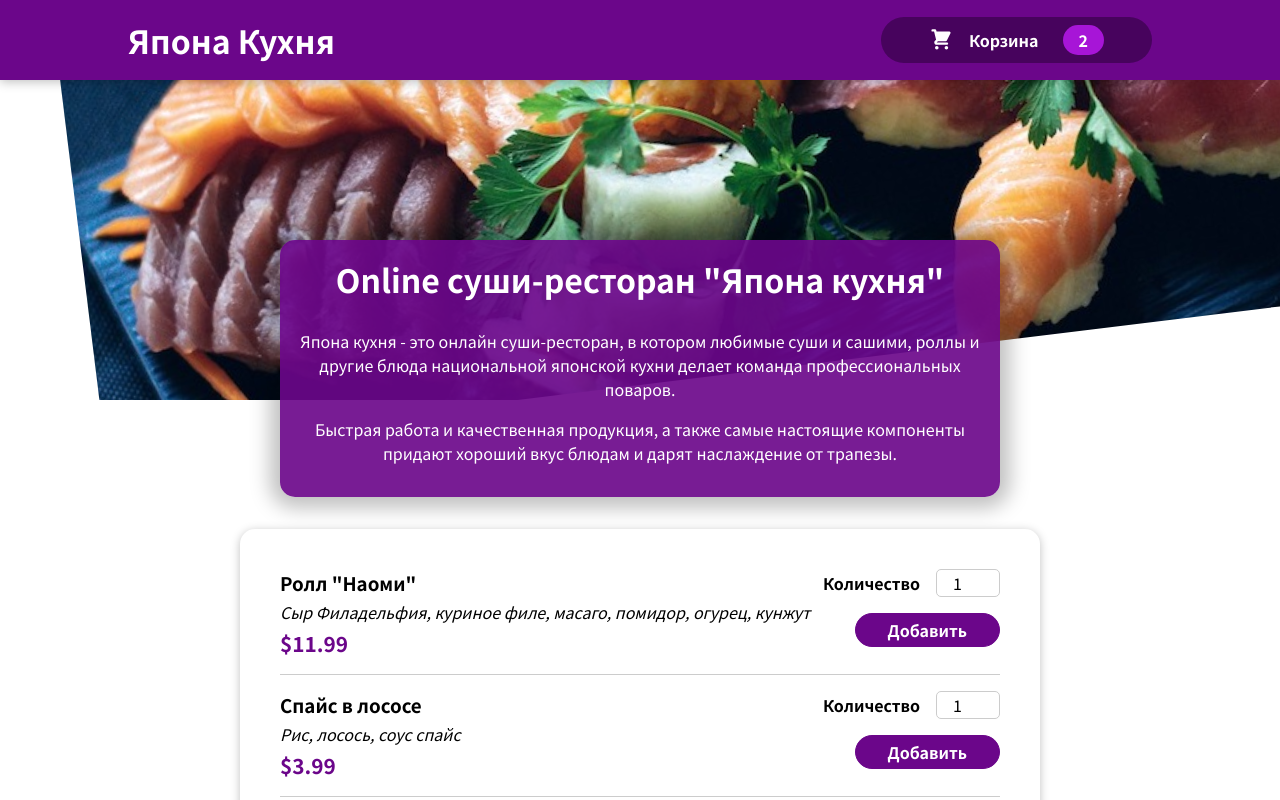
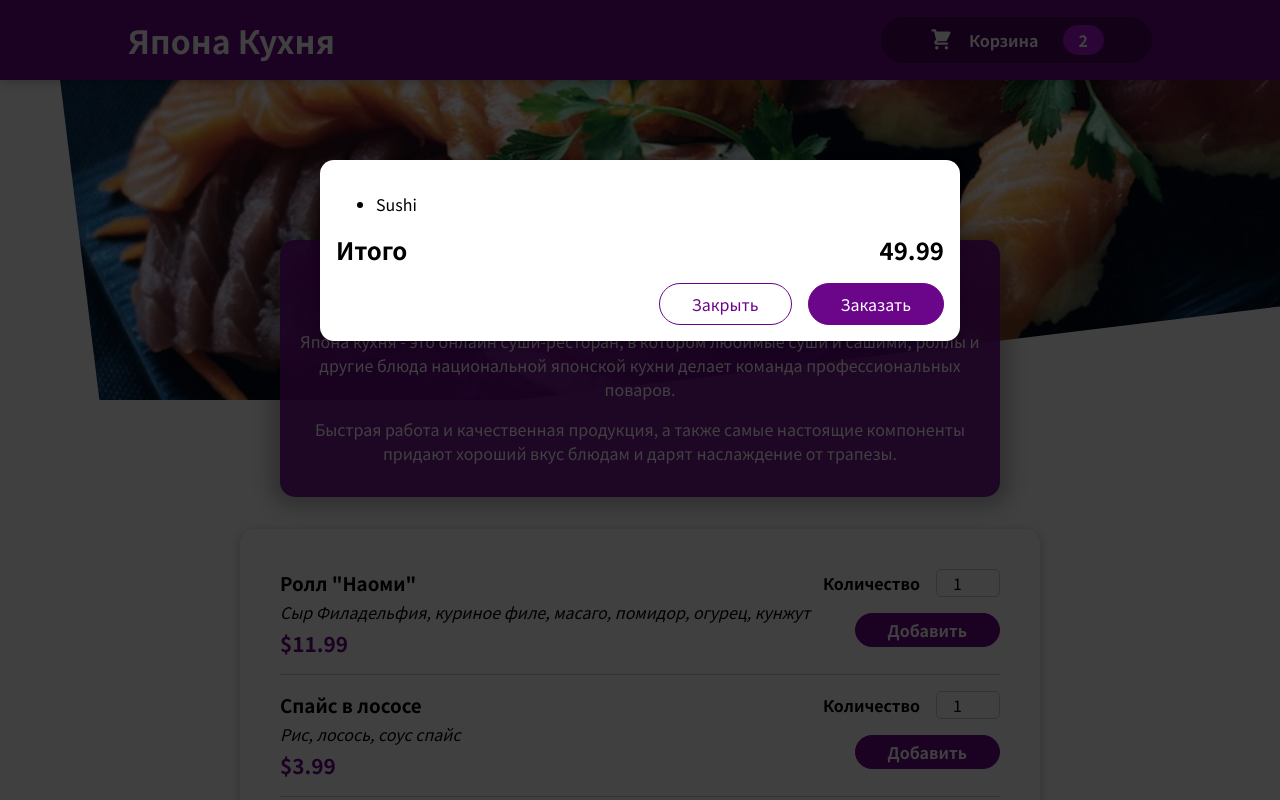
Before and after one commit to kalachyonok/japanese-food, a React (Create React App) app: page / in a window 1280 px wide. Shown: the top 800 px of the page. Built offline with nearby package versions, Linux system fonts and the light colour scheme.

Commit message:
add modal window

```diff
--- a/public/index.html
+++ b/public/index.html
@@ -1,14 +1,12 @@
 <!DOCTYPE html>
 <html lang="en">
+
 <head>
   <meta charset="utf-8" />
   <link rel="icon" href="%PUBLIC_URL%/favicon.ico" />
   <meta name="viewport" content="width=device-width, initial-scale=1" />
   <meta name="theme-color" content="#000000" />
-    <meta
-      name="description"
-      content="Web site created using create-react-app"
-    />
+  <meta name="description" content="Web site created using create-react-app" />
   <link rel="apple-touch-icon" href="%PUBLIC_URL%/logo192.png" />
   <!--
       manifest.json provides metadata used when your web app is installed on a
@@ -26,9 +24,13 @@
     -->
   <title>React App</title>
 </head>
+
 <body>
   <noscript>You need to enable JavaScript to run this app.</noscript>
+  <div id="backdrop"></div>
+  <div id="modal"></div>
   <div id="root"></div>
+
   <!--
       This HTML file is a template.
       If you open it directly in the browser, you will see an empty page.
@@ -40,4 +42,5 @@
       To create a production bundle, use `npm run build` or `yarn build`.
     -->
 </body>
+
 </html>
--- a/src/App.js
+++ b/src/App.js
@@ -1,10 +1,12 @@
 import React from "react";
 import { Header } from "./components/Layout/Header";
 import { Meals } from "./components/Meals/Meals";
+import { Cart } from "./components/Cart/Cart";
 
 function App() {
   return (
     <React.Fragment>
+      <Cart />
       <Header />
       <main>
         <Meals />
--- a/src/components/Cart/Cart.js
+++ b/src/components/Cart/Cart.js
@@ -1,6 +1,7 @@
 import style from "./Cart.module.css";
+import { ModalWindow } from "../UI/ModalWindow";
 
-const Cart = (props) => {
+export const Cart = (props) => {
   const cartItems = (
     <ul className={style["cart - items"]}>
       {[{ id: "m1", name: "Sushi", amount: 2, price: 10.99 }].map((item) => (
@@ -10,7 +11,7 @@
   );
 
   return (
-    <div>
+    <ModalWindow>
       {cartItems}
       <div className={style.total}>
         <span>Итого</span>
@@ -21,6 +22,6 @@
         <button className={style["button--alt"]}>Закрыть</button>
         <button className={style.button}>Заказать</button>
       </div>
-    </div>
+    </ModalWindow>
   );
 };
--- a/src/components/UI/ModalWindow.js
+++ b/src/components/UI/ModalWindow.js
@@ -0,0 +1,27 @@
+import style from "./ModalWindow.module.css";
+import ReactDOM from "react-dom";
+import React from "react";
+
+const Backdrop = (props) => {
+  return <div className={style.backdrop}></div>;
+};
+
+const Modal = (props) => {
+  return (
+    <div className={style.modal}>
+      <div className={style.content}>{props.children}</div>
+    </div>
+  );
+};
+
+export const ModalWindow = (props) => {
+  return (
+    <React.Fragment>
+      {ReactDOM.createPortal(<Backdrop />, document.getElementById("backdrop"))}
+      {ReactDOM.createPortal(
+        <Modal>{props.children}</Modal>,
+        document.getElementById("modal")
+      )}
+    </React.Fragment>
+  );
+};
--- a/src/components/UI/ModalWindow.module.css
+++ b/src/components/UI/ModalWindow.module.css
@@ -0,0 +1,40 @@
+.backdrop {
+  position: fixed;
+  top: 0;
+  left: 0;
+  width: 100%;
+  height: 100vh;
+  z-index: 20;
+  background-color: rgba(0, 0, 0, 0.75);
+}
+
+.modal {
+  position: fixed;
+  top: 20vh;
+  left: 5%;
+  width: 90%;
+  background-color: white;
+  padding: 1rem;
+  border-radius: 14px;
+  box-shadow: 0 2px 8px rgba(0, 0, 0, 0.25);
+  z-index: 30;
+  animation: slide-down 300ms ease-out forwards;
+}
+
+@media (min-width: 768px) {
+  .modal {
+    width: 40rem;
+    left: calc(50% - 20rem);
+  }
+}
+
+@keyframes slide-down {
+  from {
+    opacity: 0;
+    transform: translateY(-3rem);
+  }
+  to {
+    opacity: 1;
+    transform: translateY(0);
+  }
+}
```
Lines whose indentation alone changed are shown as unchanged.
